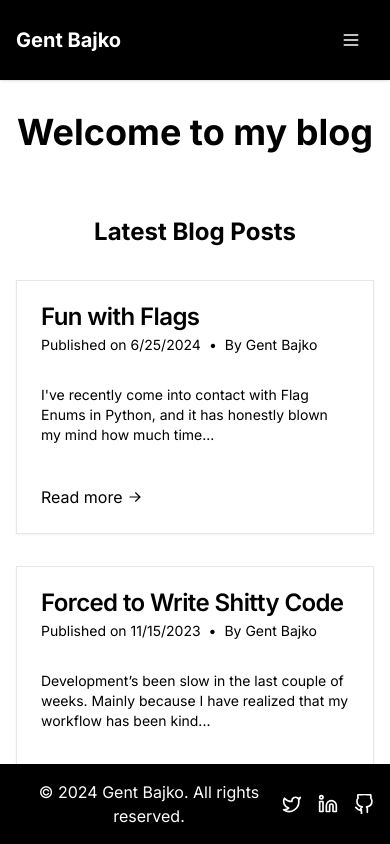
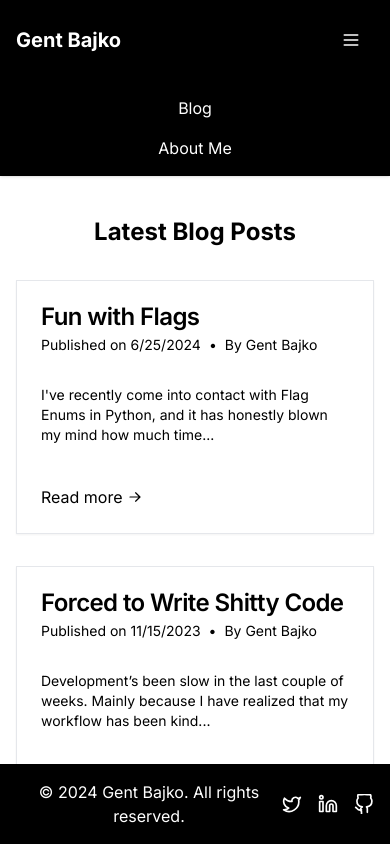
Before and after one commit to GentBajko/blog, a Next.js app: page / in a window 390 px wide. Both pictures are taken after a click on the button 351 px from the left and 40 px from the top of the page. Shown: the top 844 px of the page. Built offline with nearby package versions, Linux system fonts and the light colour scheme.

Commit message:
Fixed menu not working on mobile

```diff
--- a/src/components/Blog.tsx
+++ b/src/components/Blog.tsx
@@ -28,12 +28,7 @@ export function Article({ article }: ArticleProps) {
                   code({ node, inline, className, children, ...props }) {
                     const match = /language-(\w+)/.exec(className || "");
                     return !inline && match ? (
-                      <div
-                        style={{
-                          width: "50%",
-                          // margin: "0 auto"
-                        }}
-                      >
+                      <div>
                         <SyntaxHighlighter
                           // @ts-ignore
                           style={tomorrow}
--- a/src/components/Navbar.tsx
+++ b/src/components/Navbar.tsx
@@ -1,8 +1,15 @@
+import { useState } from "react";
 import Link from "next/link";
 import { MenuIcon } from "./Icons";
 import { Button } from "./ui/button";
 
 export function Navbar() {
+  const [menuOpen, setMenuOpen] = useState(false);
+
+  const toggleMenu = () => {
+    setMenuOpen(!menuOpen);
+  };
+
   return (
     <header className="bg-black shadow fixed top-0 w-full h-20 z-50">
       <div className="container mx-auto px-4 py-4 md:py-6 flex items-center justify-between h-full">
@@ -29,10 +36,37 @@ export function Navbar() {
             About Me
           </Link>
         </nav>
-        <Button variant="outline" size="sm" className="md:hidden">
+        <Button
+          variant="outline"
+          size="sm"
+          className="md:hidden"
+          onClick={toggleMenu}
+        >
           <MenuIcon className="w-5 h-5 text-white" />
         </Button>
       </div>
+      {menuOpen && (
+        <nav className="md:hidden bg-black shadow fixed top-20 w-full z-40">
+          <div className="container mx-auto px-4 py-4 flex flex-col items-center space-y-4">
+            <Link
+              href="/blog"
+              className="text-primary hover:text-primary-hover transition-colors"
+              prefetch={false}
+              onClick={() => setMenuOpen(false)}
+            >
+              Blog
+            </Link>
+            <Link
+              href="/about"
+              className="text-white hover:text-primary-hover transition-colors"
+              prefetch={false}
+              onClick={() => setMenuOpen(false)}
+            >
+              About Me
+            </Link>
+          </div>
+        </nav>
+      )}
     </header>
   );
 }
```
